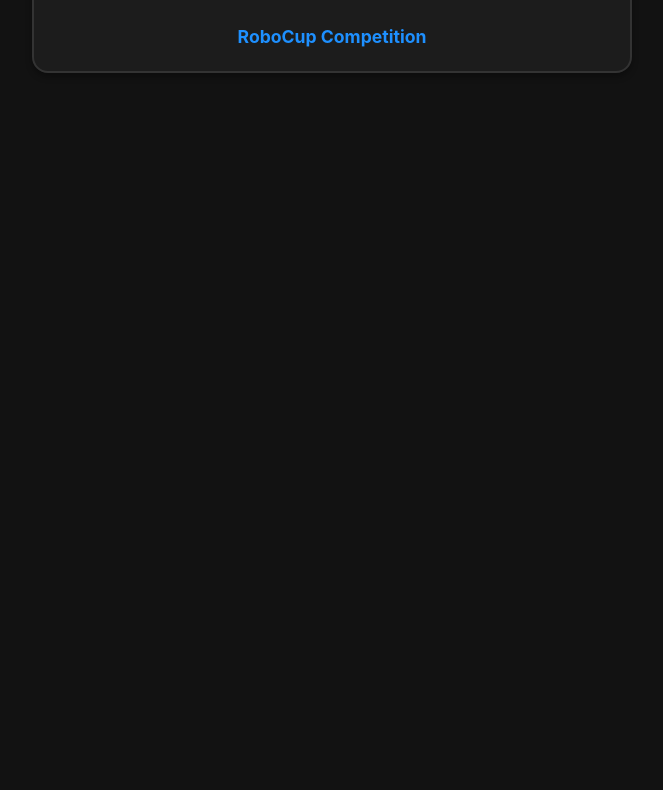
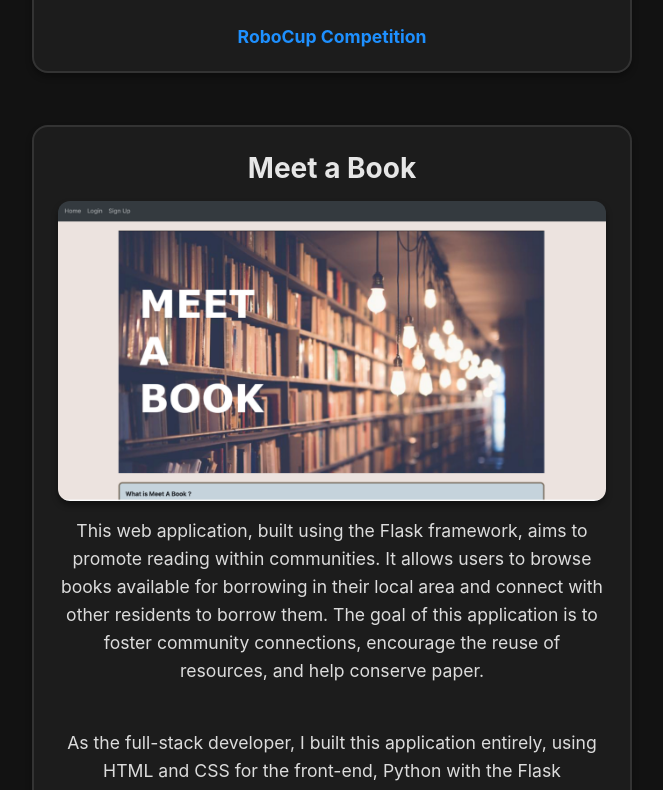
Before and after one commit to Ridzz23/Web-portfolio, a React (Create React App) app: page /projects in a window 1280 px wide. Shown: the part 3565-4355 px from the top of the page, without its empty margins (308-971 px from the left). Before the commit the page ends 3686 px from the top, so only its background shows below. Built offline with nearby package versions, Linux system fonts and the light colour scheme.

Commit message:
more cards

```diff
--- a/src/pages/Projects.js
+++ b/src/pages/Projects.js
@@ -4,6 +4,7 @@
 import Card from '../components/card';
 import ezterminalImg from '../images/ezterminal.png';
 import hardwareImg from '../images/hardwareBlog.png';
+import meetbookImg from '../images/meetBook.png';
 
 const Projects = () => {
   return (
@@ -24,6 +25,7 @@
     <Card header="EzTerminal" content1="EzTerminal is a user-friendly and intuitive terminal application designed to simplify the command line experience for users of all skill levels. This desktop application features an improved user interface aimed at enhancing productivity and encouraging broader adoption of command-line tools. It offers a modern design with two customizable themes and includes an instant documentation finder capable of providing syntax details for over 1,000 Linux commands. Future updates will introduce advanced error-checking capabilities and automation tools to further streamline the user experience." content2="As a full-stack developer, I built this application entirely from scratch. The backend was developed using Rust, ensuring robust performance and reliability, and communicates seamlessly with the frontend via JavaScript through the Tauri framework. The frontend, crafted with HTML and CSS, was designed to provide an accessible and visually appealing user experience, making the application intuitive and easy to navigate." image={ezterminalImg} linkName = "EzTerminal Website" link="https://ezterminal.vercel.app/" />
     <Card header="Hardware Blog" content1="I founded a blog showcasing Arduino projects, combining hardware development and education to cater to beginners and enthusiasts alike. The blog features detailed, step-by-step guides for building five unique devices, including a mobile phone and a gaming console, complete with helpful tips for DIY builders. Over the years, it has grown into a thriving community of over 1,000 followers, fostering engagement among learners and makers while inspiring others to explore the world of hardware development." content2="As a hardware developer, I designed and built the circuits and PCBs for these devices and coded their functionalities. I meticulously documented the design and coding processes, providing comprehensive guides to make hardware development accessible for aspiring developers and DIY enthusiasts. Through this blog, I aim to share knowledge, encourage creativity, and support the growth of the hardware development community." image={hardwareImg} linkName="Hardware Blog" link="https://hackaday.io/XtremeTech" />
     <Card header="IEEE RoboCup SSL" content1="Collaborated with a team of passionate engineers at IEEE UCSD to develop a team of autonomous soccer-playing robots for the RoboCup SSL 2024 competition in Germany, where our team successfully qualified. The project was divided into three sub-teams: software, embedded, and mechanical, each contributing to the functionality and performance of the robots." content2="As a member of the embedded team, I worked extensively on the robots' navigation system. During initial testing, we observed that the robots were tilting to the left, which affected navigation accuracy. To address this issue, I developed a low-pass filter that significantly improved navigation precision. Additionally, I integrated various circuits into the robots, including the dribbler motor circuit, which enables the robots to dribble the soccer ball while in motion. I focused on ensuring seamless integration of this circuit with the microcontroller, contributing to the overall functionality and performance of the robots." image={hardwareImg} linkName="RoboCup Competition" link="https://ssl.robocup.org/" />
+    <Card header="Meet a Book" content1="This web application, built using the Flask framework, aims to promote reading within communities. It allows users to browse books available for borrowing in their local area and connect with other residents to borrow them. The goal of this application is to foster community connections, encourage the reuse of resources, and help conserve paper." content2="As the full-stack developer, I built this application entirely, using HTML and CSS for the front-end, Python with the Flask framework for the back-end, and SQLAlchemy for data storage. Through this project, I gained valuable experience in web application development with Flask and learned the importance of incorporating user feedback to improve functionality. For example, a user suggested adding a way to recover forgotten passwords. In response, I implemented a password recovery system that sends an email with a recovery link to reset the password." image={meetbookImg} linkName="Code on GitHub" link="https://github.com/Ridzz23/Flask-Web-Library" />
     </div>
     </div>
   );
```
Also changed, not shown: src/pages/Experience.js (+2 -0 lines), src/images/ieee.png (added), src/images/meetBook.png (added).
